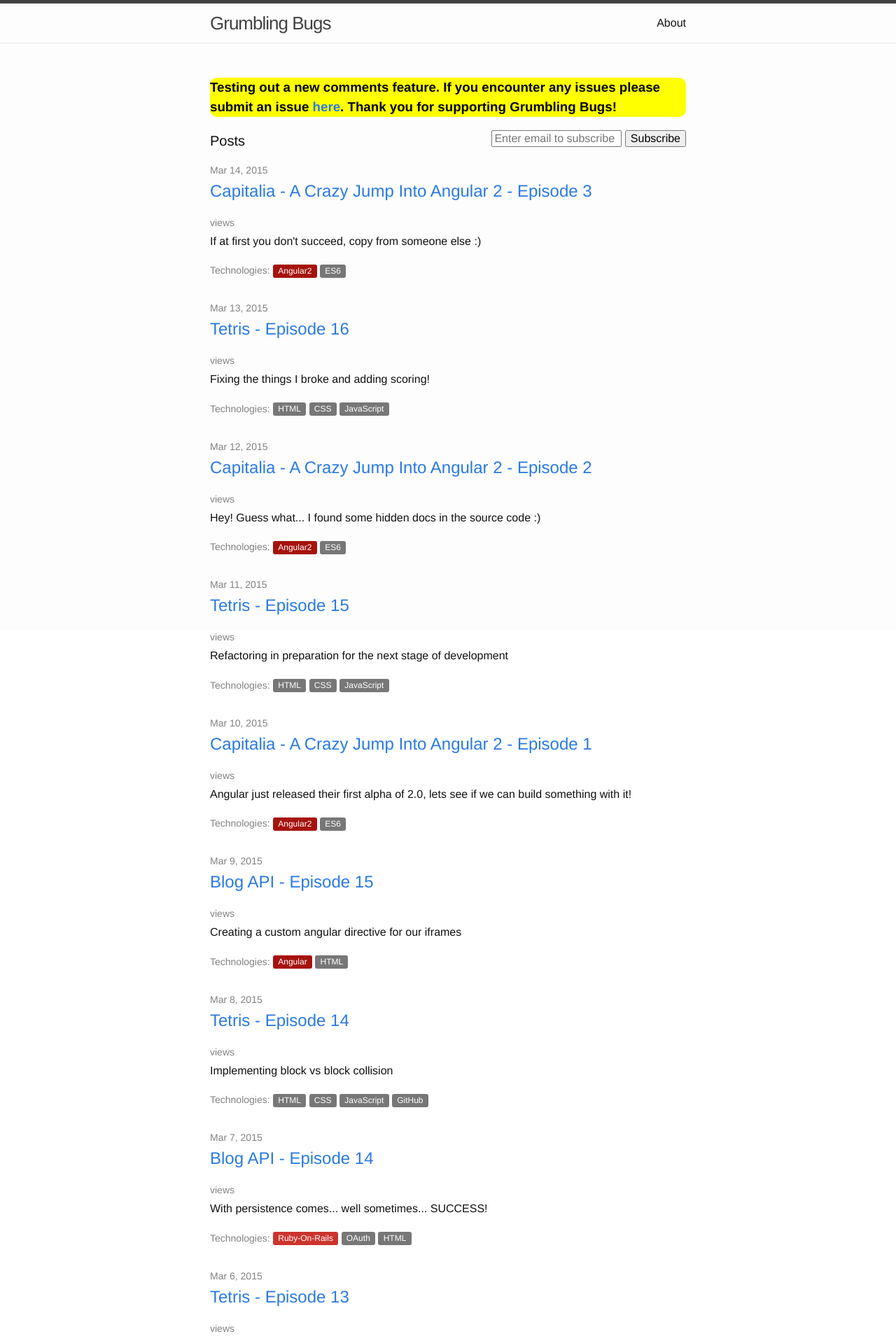
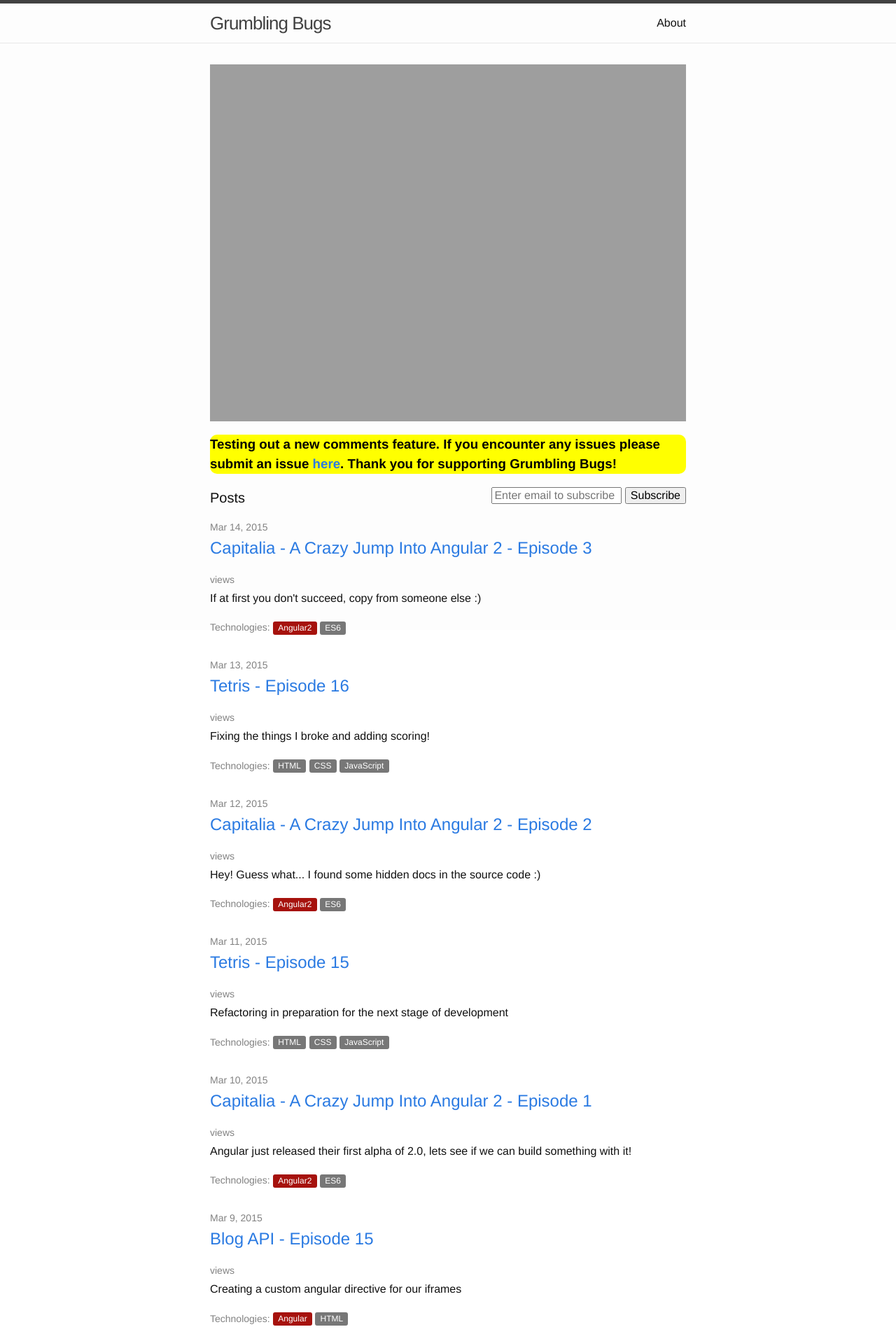
Before and after one commit to SnareChops/SnareChops.github.io, a Jekyll site: the page built from index.html, in a window 1280 px wide. Shown: the top 1916 px of the page at 70% size. Built offline with Jekyll 4.4.1, drawn with Linux system fonts in a browser that asks for light colours.

Commit message:
Adding splash

```diff
--- a/_sass/_layout.scss
+++ b/_sass/_layout.scss
@@ -241,6 +241,10 @@
   display:flex;
 }
 
+.splash {
+  width:100%;
+}
+
 .github-button {
   display: inline-block;
   font-family: Helvetica, arial, freesans, clean, sans-serif, 'Segoe UI Emoji', 'Segoe UI Symbol';
--- a/index.html
+++ b/index.html
@@ -3,6 +3,7 @@ layout: default
 ---
 
 <div class="home" ng-init="controller.indexInit()">
+  <img class="splash" src="{{ "/images/grumblingbugs_splash_web.png" | prepend: site.baseurl | prepend: site.url }}">
   <h3 style="border-radius:10px;background-color:yellow;color:black;">Testing out a new comments feature. If you encounter any issues please submit an issue <a href="http://github.com/SnareChops/snarechops.github.io">here</a>. Thank you for supporting Grumbling Bugs!</h3>
     <div class="flex-wrapper">
 
```
Also changed, not shown: 1 other file.
